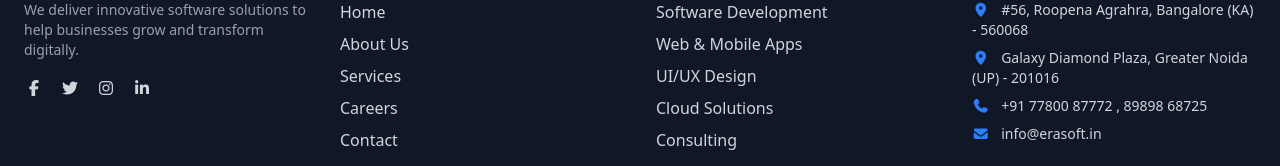
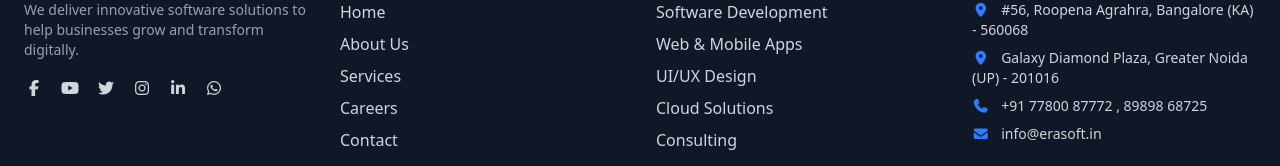
Before and after one commit to sunitkpal86/erastore, an Angular app: page / in a window 1280 px wide. Shown: the part 2392-2558 px from the top of the page. Built offline with nearby package versions, Linux system fonts and the light colour scheme.

Commit message:
whatsapp and youtube link added

```diff
--- a/src/app/components/footer/footer.html
+++ b/src/app/components/footer/footer.html
@@ -8,9 +8,11 @@
       </p>
       <div class="flex space-x-4 mt-4">
         <a href="https://www.facebook.com/profile.php?id=61585006306900" target="_blank" class="hover:text-blue-500"><i class="fa-brands fa-facebook-f"></i></a>
+        <a href="https://www.youtube.com/channel/UCxxfqcutv8o7WEblQL3T2DA" target="_blank" class="hover:text-blue-500"><i class="fa-brands fa-youtube"></i></a>
         <a href="https://x.com/erasoft_" target="_blank" class="hover:text-blue-400"><i class="fa-brands fa-twitter"></i></a>
         <a href="https://www.instagram.com/sunitpaljee" target="_blank" class="hover:text-pink-500"><i class="fa-brands fa-instagram"></i></a>
         <a href="https://www.linkedin.com/in/sunit-kumar-64607810a/" target="_blank" class="hover:text-blue-600"><i class="fa-brands fa-linkedin-in"></i></a>
+        <a href="https://wa.me/8989868725" target="_blank" class="hover:text-blue-600"><i class="fa-brands fa-whatsapp"></i></a>
       </div>
     </div>
 
```
